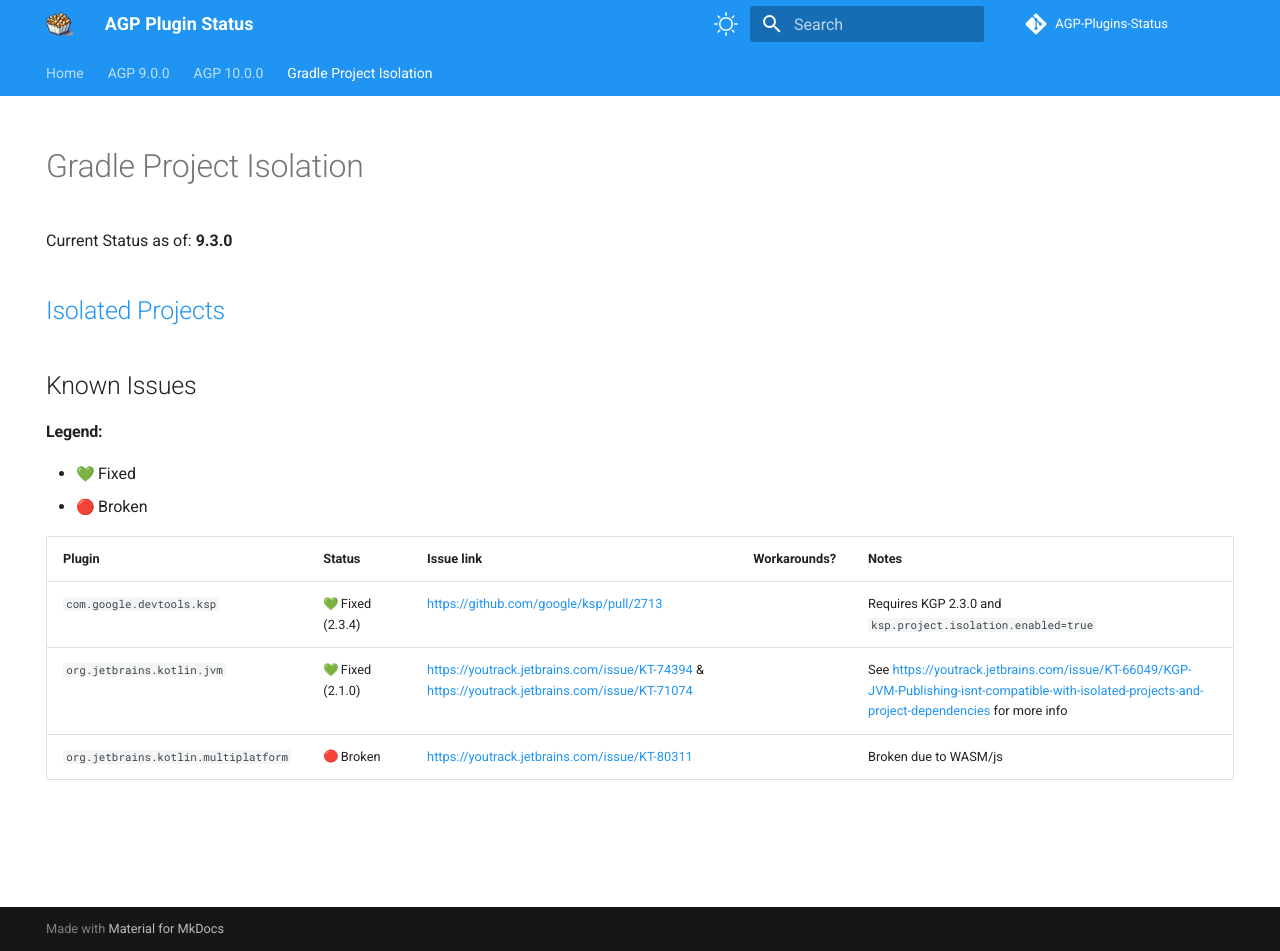
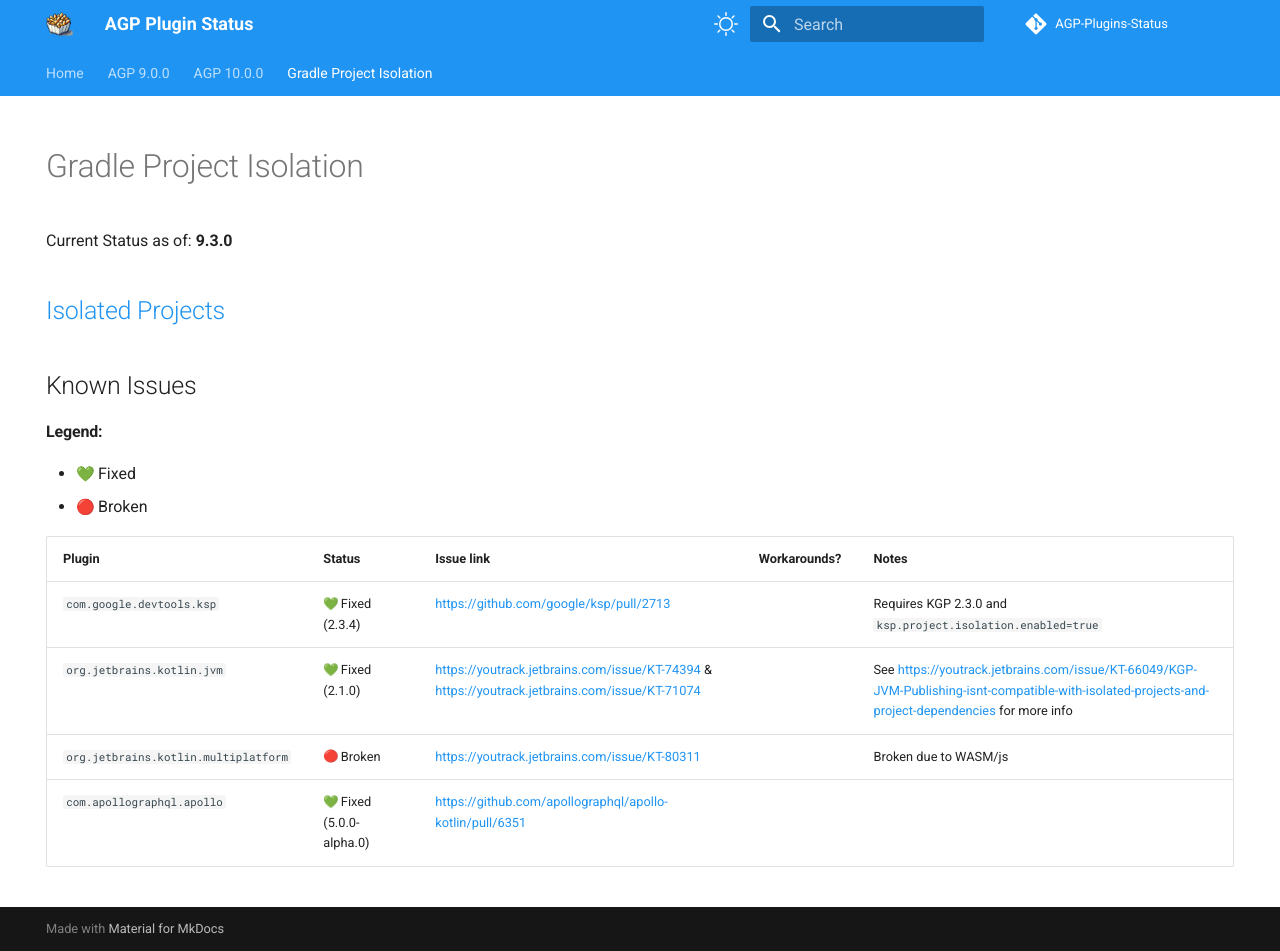
Before and after one commit to pablobaxter/AGP-Plugins-Status, an MkDocs documentation site: the page built from docs/gradle-project-isolation.md, in a window 1280 px wide and 951 px high. Built offline with MkDocs 1.6.1 and Material for MkDocs 9.7.7, drawn with Linux system fonts in a browser that asks for light colours; emoji names are drawn with the system emoji font; comment, search, counter and statistics services are not loaded.

Commit message:
Add Apollo project isolation status

```diff
--- a/docs/gradle-project-isolation.md
+++ b/docs/gradle-project-isolation.md
@@ -19,3 +19,4 @@
 | `com.google.devtools.ksp` | :green_heart: Fixed (2.3.4) | https://github.com/google/ksp/pull/2713          |  | Requires KGP 2.3.0 and `ksp.project.isolation.enabled=true`                                                                                        |
 | `org.jetbrains.kotlin.jvm` | :green_heart: Fixed (2.1.0) | https://youtrack.jetbrains.com/issue/KT-74394 & https://youtrack.jetbrains.com/issue/KT-71074 |  | See https://youtrack.jetbrains.com/issue/KT-66049/KGP-JVM-Publishing-isnt-compatible-with-isolated-projects-and-project-dependencies for more info |
 | `org.jetbrains.kotlin.multiplatform` | :red_circle: Broken         | https://youtrack.jetbrains.com/issue/KT-80311 |  | Broken due to WASM/js                                                                                                                              |
+| `com.apollographql.apollo` | :green_heart: Fixed (5.0.0-alpha.0)         | https://github.com/apollographql/apollo-kotlin/pull/6351 |  |                                                                                                                            |
```
